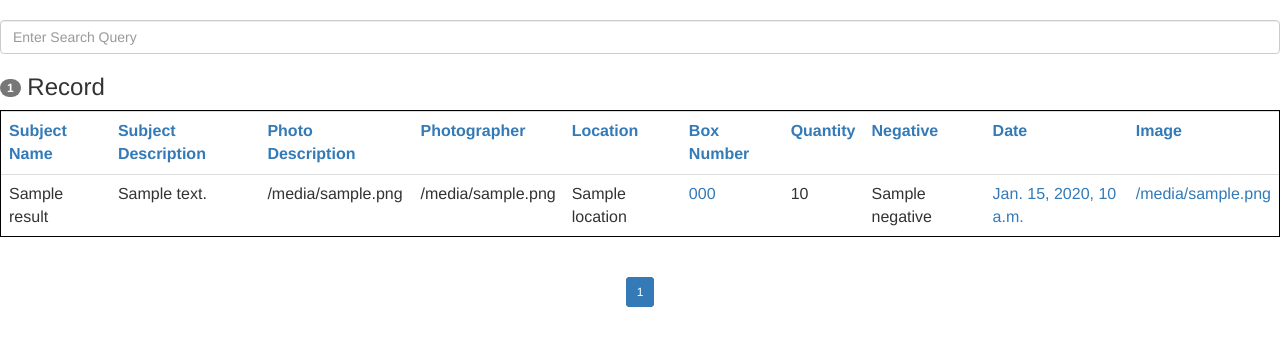
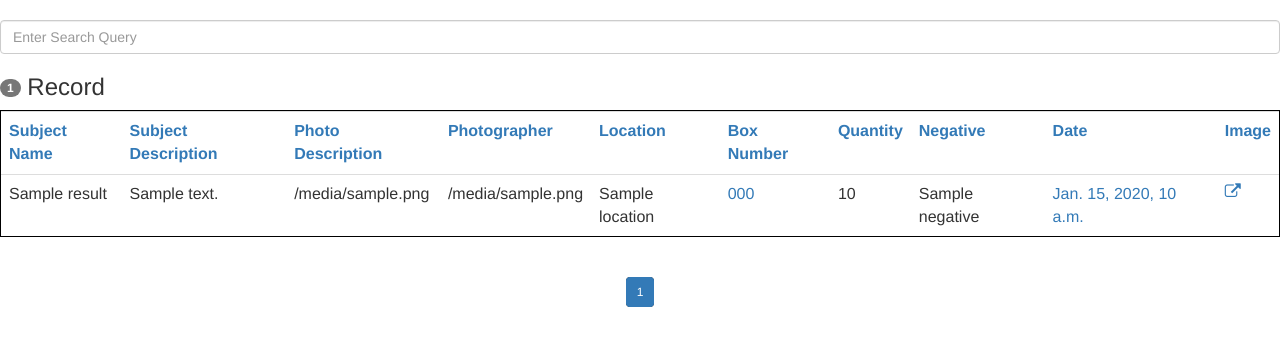
Before and after one commit to UCLALibrary/latimes, a Django app: template webapp/templates/card_list.html in a window 1280 px wide. Shown: the part 170-516 px from the top of the page. Run offline with Django 3.2, Linux system fonts and the light colour scheme; the template is opened without the code that fills it: most values are stand-ins (such as "Sample title", 1, 10 or a date in 2020); some libraries are stand-ins or nearby versions.

Commit message:
added header and external link

```diff
--- a/webapp/templates/card_list.html
+++ b/webapp/templates/card_list.html
@@ -29,7 +29,7 @@
         <th><a href="?q={{request.GET.q}}&{% if request.GET.sortBy == 'Quantity'%}sortBy=-Quantity{% else %}sortBy=Quantity{% endif %}">{% if request.GET.sortBy == 'Quantity' %}Quantity&#9660;{% elif request.GET.sortBy == '-Quantity' %}Quantity&#9650;{% else %}Quantity{% endif %}</th>
         <th><a href="?q={{request.GET.q}}&{% if request.GET.sortBy == 'Negative'%}sortBy=-Negative{% else %}sortBy=Negative{% endif %}">{% if request.GET.sortBy == 'Negative' %}Negative&#9660;{% elif request.GET.sortBy == '-Negative' %}Negative&#9650;{% else %}Negative{% endif %}</th>
         <th><a href="?q={{request.GET.q}}&{% if request.GET.sortBy == 'Date'%}sortBy=-Date{% else %}sortBy=Date{% endif %}">{% if request.GET.sortBy == 'Date' %}Date&#9660;{% elif request.GET.sortBy == '-Date' %}Date&#9650;{% else %}Date{% endif %}</th>
-
+        <th><a href="?q={{request.GET.q}}&{% if request.GET.sortBy == 'image'%}sortBy=-image{% else %}sortBy=image{% endif %}">{% if request.GET.sortBy == 'image' %}Image&#9660;{% elif request.GET.sortBy == '-image' %}Image&#9650;{% else %}Image{% endif %}</th>
       </tr>
 {% elif "q" not in request.GET %}
       <tr>
@@ -57,7 +57,7 @@
           <td>{{card.Quantity}}</td>
           <td>{{card.Negative}}</td>
           <td><a href="/date?year={{card.Year}}&month={{card.Month}}&day={{card.Day}}">{{card.date}}</a></td>
-          <td><a href='{{card.image}}'>{{card.image}}</a></td>
+          <td>{% if card.image != None %}<a href='{{card.image}}' target="_blank"><i class="fa fa-external-link" aria-hidden="true"></i></a>{% else %}N/A{% endif %}</td>
         </tr>
         {% endfor %}
 		{% elif results_list %}
@@ -72,7 +72,7 @@
           <td>{{card.Quantity}}</td>
           <td>{{card.Negative}}</td>
           <td><a href="/date?year={{card.Year}}&month={{card.Month}}&day={{card.Day}}">{{card.date}}</a></td>
-          <td><a href='{{card.image}}'>{{card.image}}</a></td>
+          <td>{% if card.image != None %}<a href='{{card.image}}' target="_blank"><i class="fa fa-external-link" aria-hidden="true"></i></a>{% else %}N/A{% endif %}</td>
           </tr>
         {% endfor %}
       {% endif %}
```
